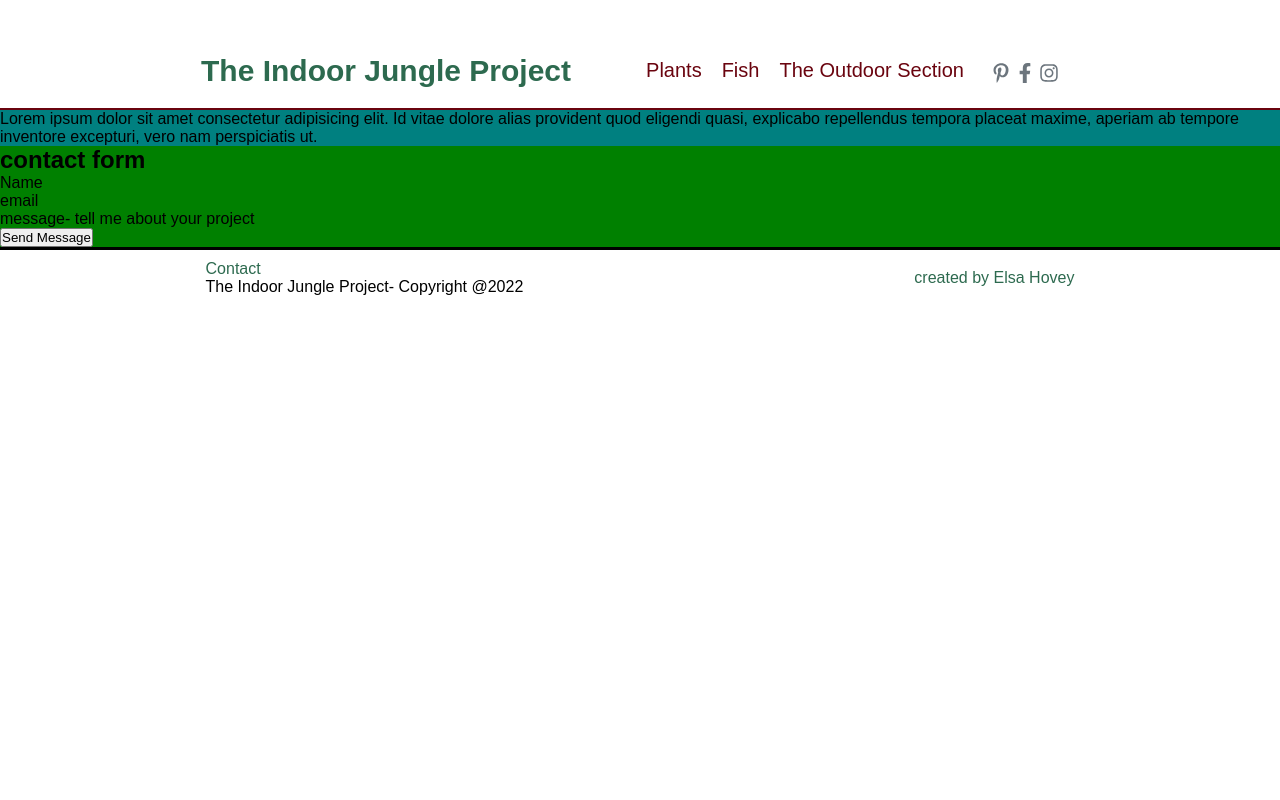
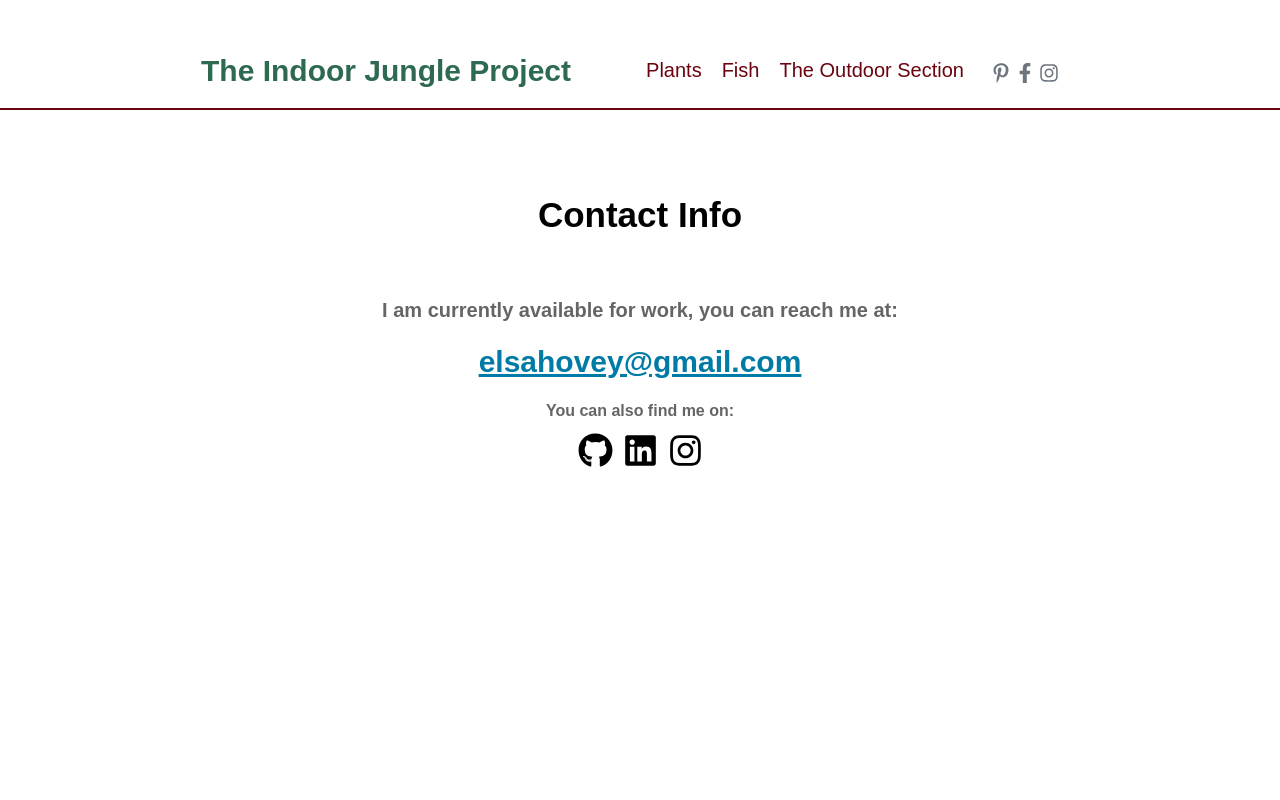
Before and after one commit to elsahv/the-indoor-jungle-project, a Next.js app: page /contact in a window 1280 px wide. Shown: the top 800 px of the page. Built offline with nearby package versions, Linux system fonts and the light colour scheme.

Commit message:
changed aside, added contact form

```diff
--- /dev/null
+++ b/components/styles/Contact.styled.js
@@ -0,0 +1,59 @@
+
+import styled from 'styled-components'
+
+
+
+//STYLES
+
+export const ExternalWrapper = styled.div`
+text-align: center;
+font-weight: bold;
+height: 900px;
+h2 {
+  padding: 10px;
+}
+
+`
+
+export const Wrapper = styled.div`
+display: flex;
+justify-content: center;
+flex-direction: column;
+padding-top: 50px;
+a {
+  font-size: 30px;
+  margin: 20px 10px;
+  color: #007ba5;
+}
+p {
+  font-size: 20px;
+}
+@media only screen and (max-width: 500px) {
+  a {
+   font-size: 25px;
+  }
+
+}
+`
+
+export const Title = styled.h2`
+margin: 75px 0 0 0;
+font-size: 35px;
+
+`
+
+export const SmIcons = styled.div`
+font-size: 35px;
+padding: 10px;
+a {
+  color: #000;
+  margin: 5px;
+  &:hover{
+    color: #3aa1aa;
+    transition: 1s;
+  }
+}
+`
+
+
+//END STYLES
--- a/pages/contact.js
+++ b/pages/contact.js
@@ -1,46 +1,44 @@
-import styled from 'styled-components'
+import {
+  FaLinkedin,
+  FaInstagram,
+  FaGithub
+ } from 'react-icons/fa';
 
-//STYLES
+ import {
+  Title,
+  Wrapper,
+  SmIcons,
+  ExternalWrapper
+ } from '../components/styles/Contact.styled.js'
 
-const Wrapper = styled.div`
+const ContactForm = () => {
+  return (
+    <>
+    <ExternalWrapper>
+    <Title>
+    Contact Info
+    </Title>
+    <Wrapper>
+       <p>I am currently available for work, you can reach me at:</p>
+        <a href="mailto:elsahovey@gmail.com"> elsahovey@gmail.com</a>
+        </Wrapper>
 
-background: green;
-`
+        <p>You can also find me on:</p>
 
-const Content = styled.div`
-background: teal;
+      <SmIcons>
+       <a className="sm-icon" href="http://github.com/elsahv">
+            <FaGithub />
+            </a>
 
-`
-const ContactForm = styled.div`
-
-`
-
-
-//END STYLES
-
-
-
-
-
-
-const Contact = () => {
-  return (
-    <Wrapper>
-    <Content>
-      Lorem ipsum dolor sit amet consectetur adipisicing elit. Id vitae dolore alias provident quod eligendi quasi, explicabo repellendus tempora placeat maxime, aperiam ab tempore inventore excepturi, vero nam perspiciatis ut.
-    </Content>
-
-<ContactForm>
-        <h2>contact form</h2>
-         <ul>
-          <li>Name</li>
-          <li>email</li>
-          <li>message- tell me about your project</li>
-          <button>Send Message</button>
-         </ul>
-         </ContactForm>
-    </Wrapper>
+      <a className="sm-icon" href="https://linkedin.com/in/elsa-hovey">
+            <FaLinkedin />
+            </a>
+      <a className="sm-icon" href="https://www.instagram.com/elsahoveydevdesign/">
+            <FaInstagram />
+            </a>
+            </SmIcons>
+            </ExternalWrapper>
+    </>
   )
 }
-
-export default Contact
+export default ContactForm
```
Also changed, not shown: components/Aside.js (+4 -4 lines), components/styles/Aside.styled.js (+13 -5 lines).
